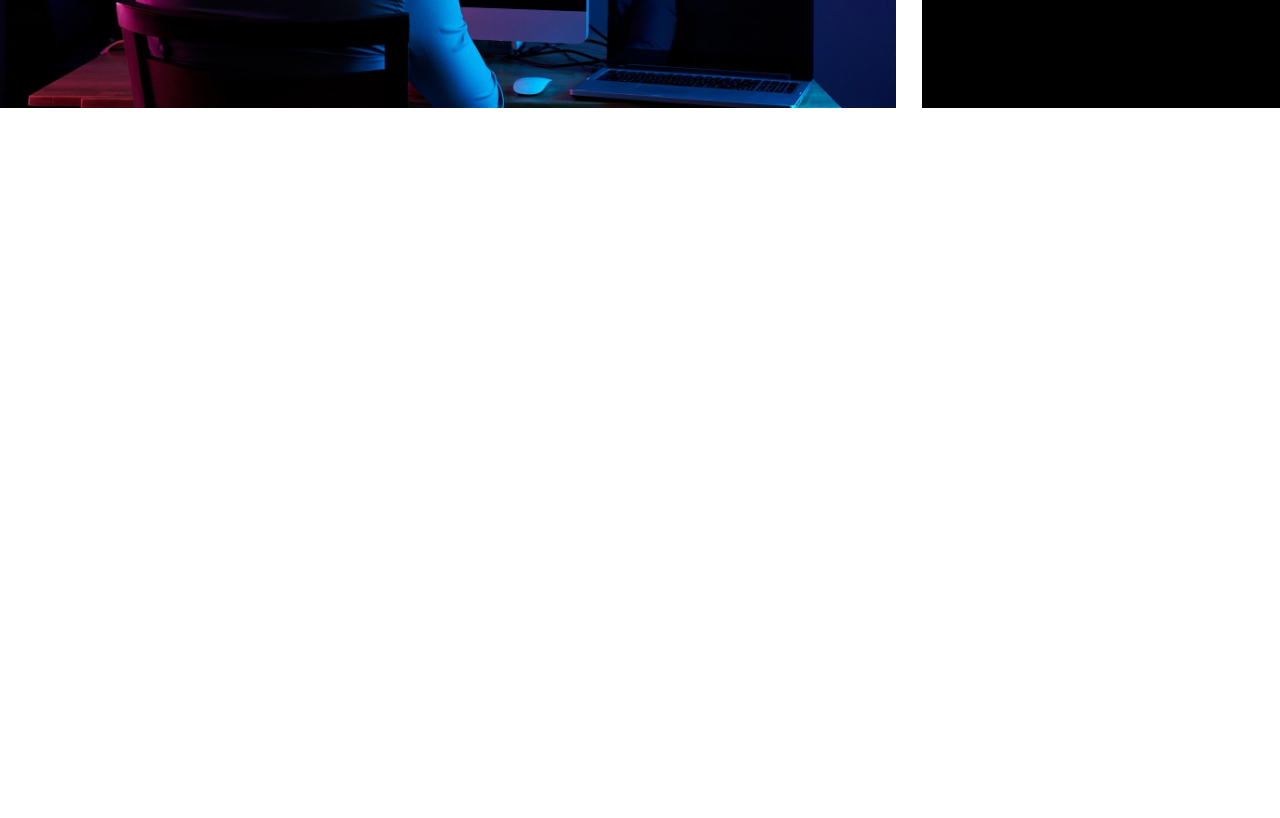
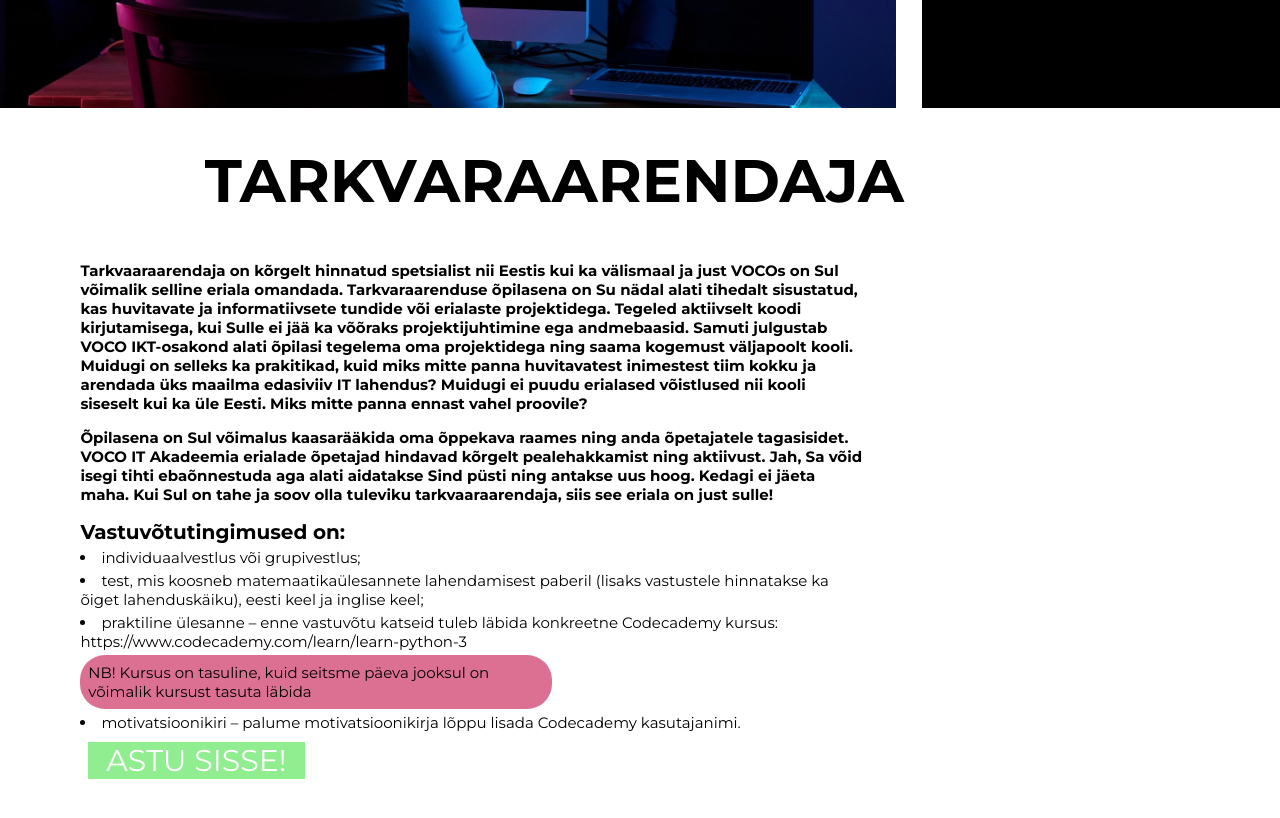
Before and after one commit to Christo-IV/test-react, a React (Create React App) app: page / in a window 1280 px wide. Shown: the part 720-1538 px from the top of the page. Before the commit the page ends 828 px from the top, so only its background shows below. Built offline with nearby package versions, Linux system fonts and the light colour scheme.

Commit message:
updated to career

```diff
--- a/src/components/Career.js
+++ b/src/components/Career.js
@@ -4,11 +4,54 @@ import erialapilt from "../img/ITALOGO.jpg";
 
 function Career() {
     return (
-      <div class="imagetextcontainer">
+      <div>
+      <div class="part1">
           <img class="careerpicture" src={erialapilt}/>
         <div class="why">
             <h1>MIKS VALIDA TARKVARAARENDUS?</h1>
+            <li>See on lahe</li>
+            <li>See on lahe</li>
+            <li>See on lahe</li>
+            <li>See on lahe</li>
+            <li>See on lahe</li>
         </div>
+      </div>
+
+      <div class="part2">
+          <div class="careername">
+            <h1>TARKVARAARENDAJA</h1>
+          </div>
+          <div class="careerintro">
+            <h2>
+              Tarkvaaraarendaja on kõrgelt hinnatud spetsialist nii Eestis kui ka välismaal ja just VOCOs on Sul võimalik selline eriala omandada.
+Tarkvaraarenduse õpilasena on Su nädal alati tihedalt sisustatud, kas huvitavate ja informatiivsete tundide või erialaste projektidega.
+Tegeled aktiivselt koodi kirjutamisega, kui Sulle ei jää ka võõraks projektijuhtimine ega andmebaasid.
+Samuti julgustab VOCO IKT-osakond alati õpilasi tegelema oma projektidega ning saama kogemust väljapoolt kooli.
+Muidugi on selleks ka prakitikad, kuid miks mitte panna huvitavatest inimestest tiim kokku ja arendada üks maailma edasiviiv IT lahendus?
+Muidugi ei puudu erialased võistlused nii kooli siseselt kui ka üle Eesti. Miks mitte panna ennast vahel proovile?
+</h2>
+<h2>
+Õpilasena on Sul võimalus kaasarääkida oma õppekava raames ning anda õpetajatele tagasisidet.
+VOCO IT Akadeemia erialade õpetajad hindavad kõrgelt pealehakkamist ning aktiivust.
+Jah, Sa võid isegi tihti ebaõnnestuda aga alati aidatakse Sind püsti ning antakse uus hoog. Kedagi ei jäeta maha.
+Kui Sul on tahe ja soov olla tuleviku tarkvaaraarendaja, siis see eriala on just sulle!
+</h2>
+
+<h1> Vastuvõtutingimused on: </h1>
+<li>individuaalvestlus või grupivestlus;</li>
+<li>test, mis koosneb matemaatikaülesannete lahendamisest paberil (lisaks vastustele hinnatakse ka õiget lahenduskäiku), eesti keel ja inglise keel;</li>
+<li>praktiline ülesanne – enne vastuvõtu katseid tuleb läbida konkreetne Codecademy kursus: https://www.codecademy.com/learn/learn-python-3</li>
+<li class="alert"> NB! Kursus on tasuline, kuid seitsme päeva jooksul on võimalik kursust tasuta läbida</li>
+<li>motivatsioonikiri – palume motivatsioonikirja lõppu lisada Codecademy kasutajanimi.</li>
+
+          </div>
+          <div class="applybut">
+          <a href="#">ASTU SISSE!</a>
+
+
+          </div>
+      </div>
+
       </div>
     );
   }
--- a/src/components/css/Career.css
+++ b/src/components/css/Career.css
@@ -1,6 +1,7 @@
-.imagetextcontainer{
+
+.part1{
     display:flex;
-
+    padding:0;
 }
 
 
@@ -9,7 +10,65 @@
 }
 
 .why{
+    color: white;
+    padding: 2%;
     margin-left:2%;
     width: 28%;
     background-color:black;
 }
+
+.part2{
+    margin-top: 2%;
+    display:flex;
+    width: 70%;
+    margin-left: 2%;
+    margin-right: 2%;
+    flex-direction: column;
+    margin-bottom: 10%;
+}
+
+.careername{
+    width: 60%;
+    background-color: rgb(255, 255, 255);
+    text-align: Center;
+    align-self: Center;
+    font-size: 30px;
+}
+
+.careerintro{
+    margin-top: 2%;
+    width: 90%;
+    height: relative;
+    background-color: rgb(255, 255, 255);
+    padding: 10px;
+    align-self: Center;
+    font-size: 10px;
+
+}
+
+.careerintro h2,h1{
+    margin-top: 2%;
+}
+
+.careerintro li{
+    font-size: 15px;
+    margin-top: 0.5%;
+}
+
+.careerintro .alert{
+    background-color: palevioletred;
+    border-radius: 25px;
+    padding: 1%;
+    width: 60%;
+    list-style: none;
+}
+
+.applybut a{
+    margin-left: 7%;
+    padding-left: 2%;
+    padding-Right: 2%;
+    font-size: 30px;
+    text-decoration: none;
+    color: white;
+    background-color: #90EE90;
+}
```
Also changed, not shown: src/App.css (line endings or trailing spaces).
